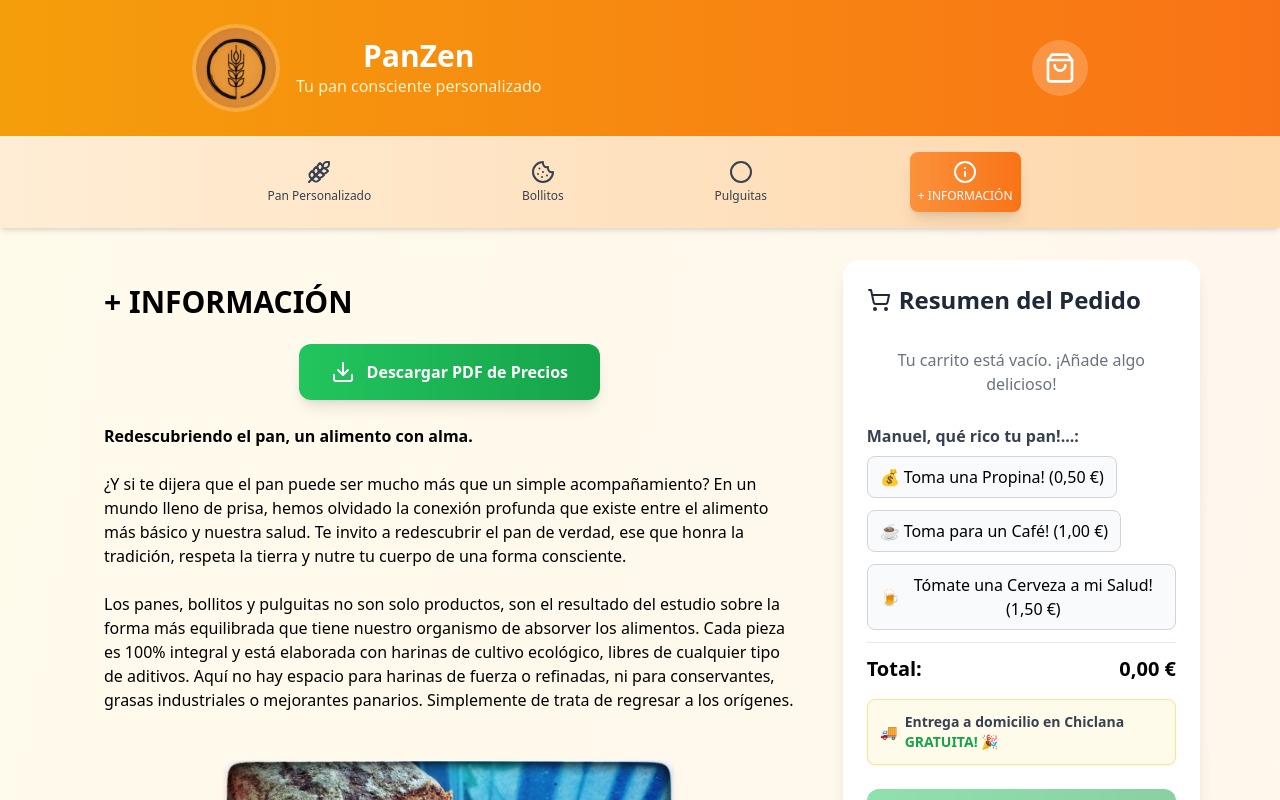
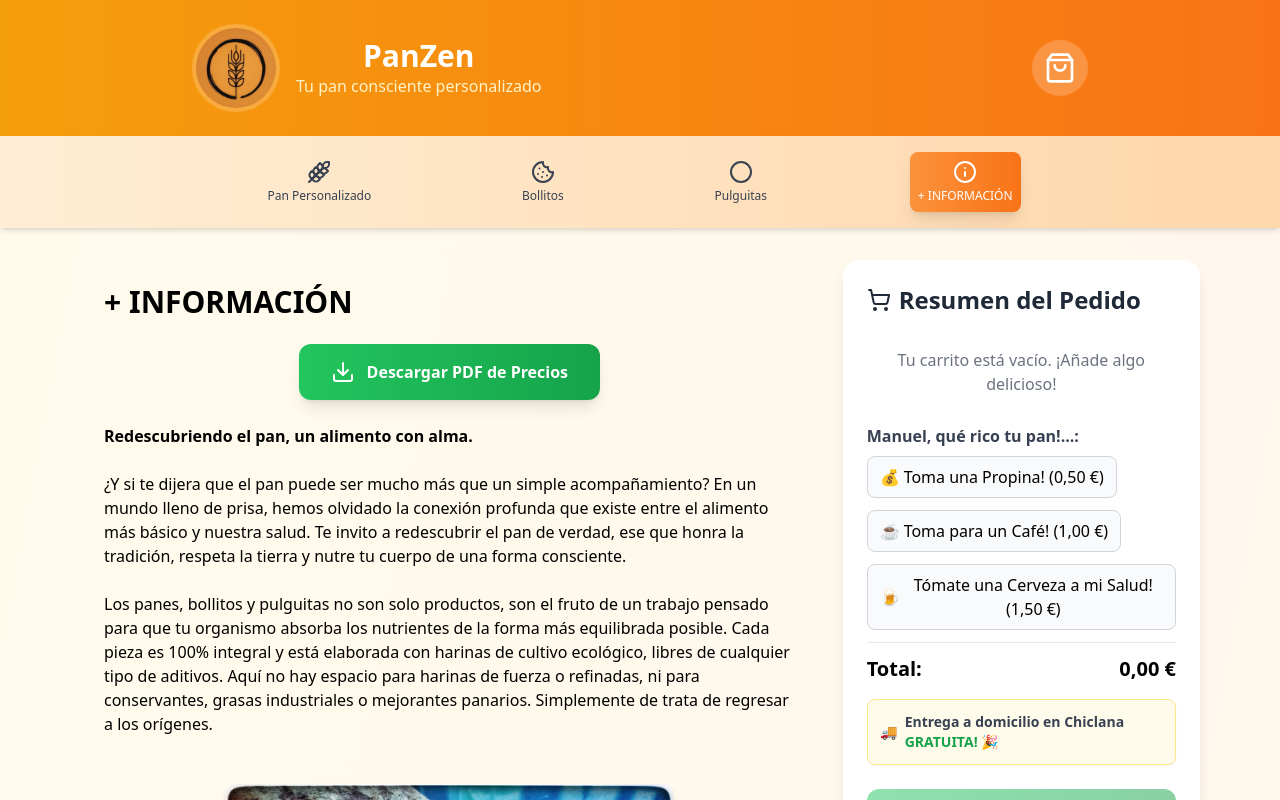
Before and after one commit to ruiznietocom-web/panes4, a React (Create React App) app: page /informacion in a window 1280 px wide. Shown: the top 800 px of the page. Built offline with nearby package versions, Linux system fonts and the light colour scheme.

Commit message:
Update InformacionPage.js

```diff
--- a/src/pages/InformacionPage.js
+++ b/src/pages/InformacionPage.js
@@ -68,7 +68,7 @@ const InformacionPage = () => {
       </p>
 
    <p>
-Los panes, bollitos y pulguitas no son solo productos, son el resultado del estudio sobre la forma más equilibrada que tiene nuestro organismo de absorver los alimentos. Cada pieza es 100% integral y está elaborada con harinas de cultivo ecológico, libres de cualquier tipo de aditivos. Aquí no hay espacio para harinas de fuerza o refinadas, ni para conservantes, grasas industriales o mejorantes panarios. Simplemente de trata de regresar a los orígenes.      </p>
+Los panes, bollitos y pulguitas no son solo productos, son el fruto de un trabajo pensado para que tu organismo absorba los nutrientes de la forma más equilibrada posible. Cada pieza es 100% integral y está elaborada con harinas de cultivo ecológico, libres de cualquier tipo de aditivos. Aquí no hay espacio para harinas de fuerza o refinadas, ni para conservantes, grasas industriales o mejorantes panarios. Simplemente de trata de regresar a los orígenes.      </p>
    <p>
         &nbsp;
       </p>
```
